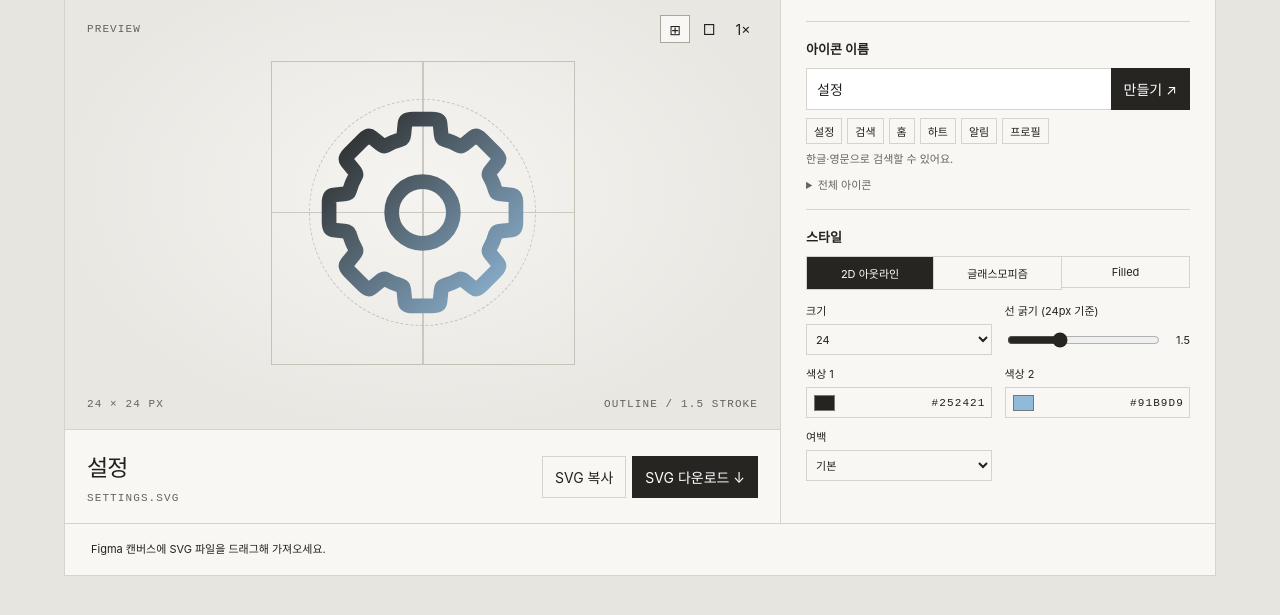
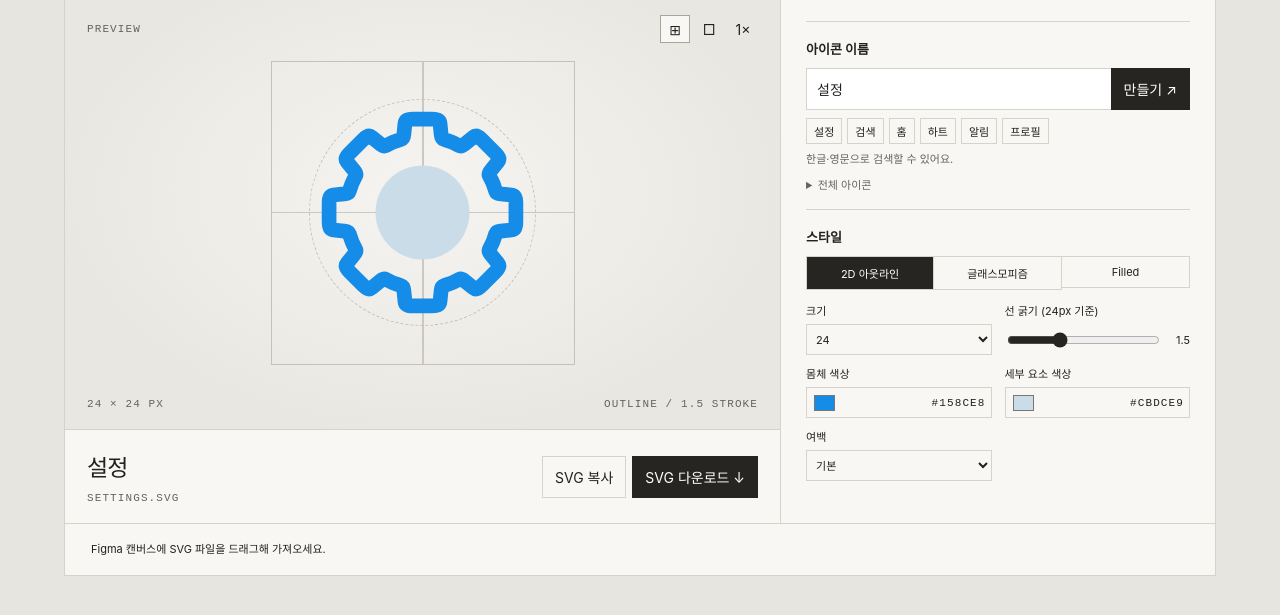
Before and after one commit to gaeun-yu/forma-icon-studio, a plain HTML site: page index.html in a window 1280 px wide. Shown: the part 133-748 px from the top of the page. Drawn offline with Linux system fonts and the light colour scheme.

Commit message:
Apply separate body and detail colors with glass overlay parts

```diff
--- a/index.html
+++ b/index.html
@@ -28,8 +28,8 @@
 <div class="style-grid">
 <label>크기<select id="size"><option>16</option><option>20</option><option selected>24</option><option>32</option><option>40</option><option>48</option><option>64</option><option>96</option><option>128</option></select></label>
 <label>선 굵기 (24px 기준)<span class="range"><input id="weight" type="range" min="0.75" max="3" step="0.05" value="1.5"><output id="weightValue" for="weight"></output></span></label>
-<label>색상 1<span class="color"><input type="color" id="color" value="#252421"><span class="mono" id="colorValue"></span></span></label>
-<label>색상 2<span class="color"><input type="color" id="color2" value="#91b9d9"><span class="mono" id="color2Value"></span></span></label><label>여백<select id="padding"><option value="1">기본</option><option value="0.88">넉넉하게</option><option value="1.06">촘촘하게</option></select></label>
+<label>몸체 색상<span class="color"><input type="color" id="color" value="#158ce8"><span class="mono" id="colorValue"></span></span></label>
+<label>세부 요소 색상<span class="color"><input type="color" id="color2" value="#cbdce9"><span class="mono" id="color2Value"></span></span></label><label>여백<select id="padding"><option value="1">기본</option><option value="0.88">넉넉하게</option><option value="1.06">촘촘하게</option></select></label>
 </div></section>
 
 </div>
@@ -95,6 +95,40 @@ const n = value => +value.toFixed(3);
 const styleLabel = {round:'OUTLINE',glass:'GLASS',solid:'FILLED'};
 
 let active = icons[0], svg = '';
+const details = {
+ settings: circle(12,12,4.8),
+ search: path('m15.5 17 3.8 3.8 1.5-1.5-3.8-3.8Z'),
+ home: rect(9,14,6,8,0.4),
+ heart: path('M12 7.5v13.4l8.9-8.1a5 5 0 0 0-7.1-7.1Z'),
+ bell: circle(17,6,4),
+ user: circle(12,7.8,4.8),
+ camera: circle(12,13,4.4),
+ mail: path('M3 5h18l-9 7Z'),
+ bookmark: path('M12 2h7v20l-7-5Z'),
+ calendar: rect(3,4,18,5,1),
+ lock: path('M7 9V7a5 5 0 0 1 10 0v2h-2V7a3 3 0 1 0-6 0v2Z'),
+ trash: rect(3,5,18,2,0.7),
+ cart: circle(9,20,2)+circle(18,20,2),
+ star: path('m12 2 3 6.5 7 .9-5 5 1.2 7-6.2-3.4Z'),
+ pin: circle(12,10,3),
+ play: path('M6 3v18l6-3.6V6.6Z'),
+ folder: path('M5 10h17l-3 11H2Z'),
+ chat: circle(7,10,1.3)+circle(12,10,1.3)+circle(17,10,1.3),
+ clock: path('M11 6h2v5.4l4 2.3-1 1.7-5-2.9Z'),
+ download: path('M3 16h2v4h14v-4h2v6H3Z'),
+ menu: rect(3,11,18,2,.6),
+ plus: rect(3,11,18,2,.5),
+ close: path('m4 18.5 14.5-14.5L20 5.5 5.5 20Z'),
+ check: path('m3 12 1.5-1.5L9 15l-1.5 1.5Z'),
+ 'arrow-right': path('M3 11h10v2H3Z'),
+ 'arrow-left': path('M11 11h10v2H11Z'),
+ filter: path('M2 3h20v2l-4 4H6L2 5Z'),
+ share: circle(6,12,4),
+ eye: circle(12,12,4),
+ edit: path('m14 4 2-2a2.8 2.8 0 0 1 4 0l2 2a2.8 2.8 0 0 1 0 4l-2 2Z'),
+ info: path('M11 10h2v7h-2Zm0-4h2v2h-2Z'),
+ image: path('M4 19h16v-3l-4-4-4 4-3-3-5 5Z')
+};
 function render() {
   const style = document.querySelector('[name=style]:checked').value;
   const size = $('size').value;
@@ -106,19 +140,27 @@ function render() {
   const glass = style === 'glass';
   const color2 = $('color2').value;
   const geometry = solid ? path(fill) : line;
-  const definitions = '<defs><linearGradient id="palette" x1="0" y1="0" x2="1" y2="1"><stop stop-color="'+color+'"/><stop offset="1" stop-color="'+color2+'"/></linearGradient><linearGradient id="reflection" x1="0" y1="0" x2="0.7" y2="1"><stop stop-color="#fff" stop-opacity=".85"/><stop offset=".45" stop-color="#fff" stop-opacity=".1"/><stop offset="1" stop-color="#fff" stop-opacity=".35"/></linearGradient></defs>';
-  const attributes = solid ? 'fill="url(#palette)" fill-rule="evenodd"' :
-    'fill="none" stroke="url(#palette)" stroke-width="'+weight+'" stroke-linecap="round" stroke-linejoin="round"';
-  const contents = '<g '+attributes+'>'+geometry+'</g>';
+  const detail = details[key];
+  const definitions = '<defs><linearGradient id="reflection" x1="0" y1="0" x2=".7" y2="1"><stop stop-color="#fff" stop-opacity=".8"/><stop offset=".5" stop-color="#fff" stop-opacity=".18"/><stop offset="1" stop-color="#fff" stop-opacity=".45"/></linearGradient><filter id="soft" x="-30%" y="-30%" width="160%" height="160%"><feGaussianBlur stdDeviation=".55"/></filter></defs>';
+  const attributes = solid ? 'fill="'+color+'" fill-rule="evenodd"' :
+    'fill="none" stroke="'+color+'" stroke-width="'+weight+'" stroke-linecap="round" stroke-linejoin="round"';
+  const base = '<g '+attributes+'>'+geometry+'</g>';
+  const accent = '<g fill="'+color2+'" fill-rule="evenodd">'+detail+'</g>';
+  const body = key === 'settings' && glass ? '<g transform="translate(-.5 1) scale(.85)">'+base+'</g>' : base;
+  const glassPart = key === 'settings' ? '<g transform="translate(11 -1) scale(.55)">'+path(gear(false))+'</g>' : detail;
+  const glassLayers = body +
+    '<g fill="'+color2+'" opacity=".35" filter="url(#soft)" transform="translate(.4 .6)" fill-rule="evenodd">'+glassPart+'</g>'+
+    '<g fill="'+color2+'" fill-opacity=".48" stroke="#fff" stroke-opacity=".65" stroke-width=".45" fill-rule="evenodd">'+glassPart+'</g>'+
+    '<g fill="url(#reflection)" fill-rule="evenodd">'+glassPart+'</g>';
+  const contents = glass ? glassLayers : base+accent;
   const shell = '<svg xmlns="http://www.w3.org/2000/svg" width="'+size+'" height="'+size+'" viewBox="0 0 24 24">';
-  $('art').innerHTML = shell+definitions+contents+'</svg>';
-  const box = $('art').querySelector('g').getBBox();
+  $('art').innerHTML = shell+definitions+'<g>'+contents+'</g></svg>';
+  const box = $('art').querySelector('svg > g').getBBox();
   const extent = Math.max(box.width,box.height);
-  const margin = solid ? 1 : weight;
+  const margin = solid ? 2 : weight;
   const fit = Math.min(extent*scale,22-margin)/Math.max(extent,1);
   const transform = 'translate(12 12) scale('+n(fit)+') translate('+n(-box.x-box.width/2)+' '+n(-box.y-box.height/2)+')';
-  const glassLayers = '<g transform="translate(.6 1)" fill="'+color2+'" fill-rule="evenodd" opacity=".22">'+geometry+'</g><g fill="url(#palette)" fill-rule="evenodd" opacity=".55">'+geometry+'</g><g fill="url(#reflection)" fill-rule="evenodd" stroke="url(#reflection)" stroke-width=".55">'+geometry+'</g>';
-  svg = shell+definitions+'<g transform="'+transform+'">'+(glass?glassLayers:contents)+'</g></svg>';
+  svg = shell+definitions+'<g transform="'+transform+'">'+contents+'</g></svg>';
   $('art').innerHTML = svg;
   $('stage').style.setProperty('--actual',size+'px');
   $('iconName').textContent = label;
```
